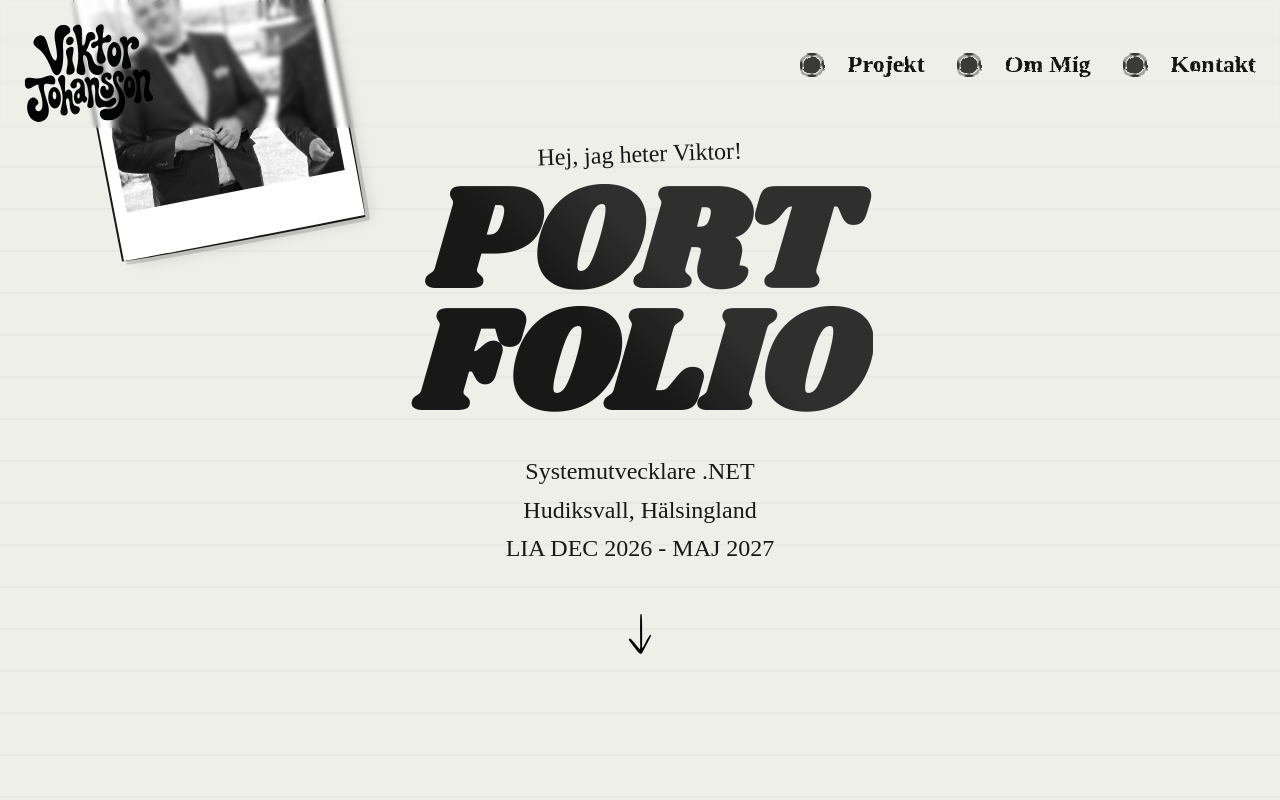
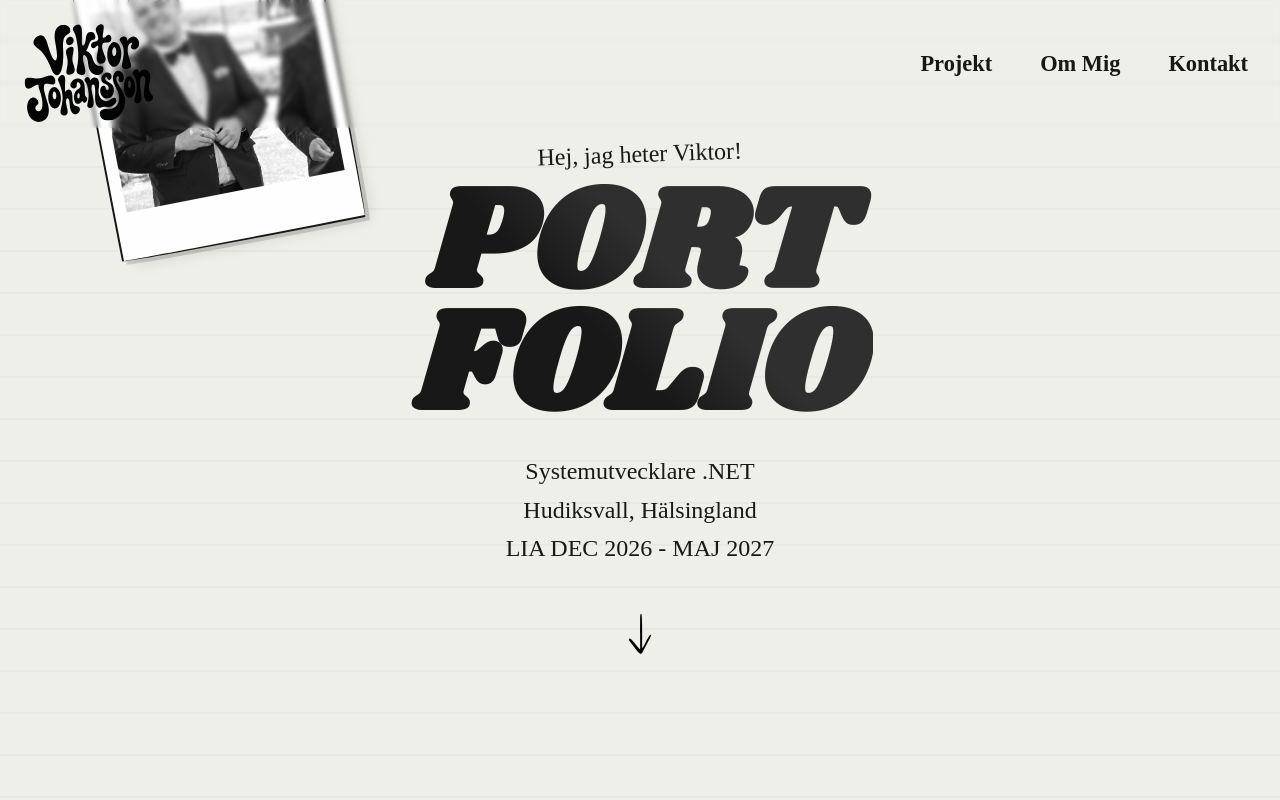
Before and after one commit to discovicke/portfolio-mono, a React (Vite) app: page / in a window 1280 px wide. Shown: the top 800 px of the page. Built offline with nearby package versions, Linux system fonts and the light colour scheme.

Commit message:
Refactor Navbar component to use DoodleNavLink and implement active section highlighting

```diff
--- a/src/components/Navbar.tsx
+++ b/src/components/Navbar.tsx
@@ -3,16 +3,99 @@
  *
  * Detta är navigationsbaren som ligger fixerad längst upp på sidan.
  * Den innehåller en logo och navigeringslänkar.
+ * Länkar markeras som aktiva baserat på vilken sektion som är synlig.
  */
 
-import React from 'react';
-import NotebookNavLink from './NotebookNavLink';
+import React, { useState, useEffect } from 'react';
+import DoodleNavLink from './DoodleNavLink';
 import './Navbar.css';
 
-const Navbar: React.FC = () => (
-    <nav className="navbar">
-        {/* Logo - visas till vänster */}
-        <div className="logo" style={{width: "8rem", height: "5rem"}}>
+const Navbar: React.FC = () => {
+    // Håll reda på vilka sektioner som har scrollats förbi
+    const [activeSection, setActiveSection] = useState<string>('');
+
+    /**
+     * Scrolla till toppen av sidan
+     */
+    const scrollToTop = () => {
+        window.scrollTo({ top: 0, behavior: 'smooth' });
+    };
+
+    /**
+     * Intersection Observer för att detektera vilka sektioner som är synliga
+     */
+    useEffect(() => {
+        const sections = ['work', 'about', 'contact'];
+
+        const observer = new IntersectionObserver(
+            (entries) => {
+                entries.forEach((entry) => {
+                    if (entry.isIntersecting) {
+                        setActiveSection(entry.target.id);
+                    }
+                });
+            },
+            {
+                rootMargin: '-20% 0px -60% 0px', // Aktivera när sektionen är i övre delen av viewport
+                threshold: 0
+            }
+        );
+
+        sections.forEach((sectionId) => {
+            const element = document.getElementById(sectionId);
+            if (element) {
+                observer.observe(element);
+            }
+        });
+
+        // Observer för Hero-sektionen - när den är synlig, rensa aktiv sektion
+        const heroObserver = new IntersectionObserver(
+            (entries) => {
+                entries.forEach((entry) => {
+                    if (entry.isIntersecting) {
+                        setActiveSection(''); // Rensa aktiv sektion när hero är synlig
+                    }
+                });
+            },
+            {
+                rootMargin: '0px',
+                threshold: 0.5 // Hero måste vara minst 50% synlig
+            }
+        );
+
+        const heroElement = document.querySelector('.hero');
+        if (heroElement) {
+            heroObserver.observe(heroElement);
+        }
+
+        return () => {
+            observer.disconnect();
+            heroObserver.disconnect();
+        };
+    }, []);
+
+    /**
+     * Kontrollera om en sektion är "passerad" (för kumulativ markering)
+     */
+    const isSectionActive = (sectionId: string): boolean => {
+        const sections = ['work', 'about', 'contact'];
+        const currentIndex = sections.indexOf(activeSection);
+        const sectionIndex = sections.indexOf(sectionId);
+        return sectionIndex <= currentIndex && currentIndex >= 0;
+    };
+
+    return (
+        <nav className="navbar">
+            {/* Logo - klickbar, tar dig till toppen */}
+            <div
+                className="logo"
+                style={{width: "8rem", height: "5rem", cursor: "pointer"}}
+                onClick={scrollToTop}
+                role="button"
+                tabIndex={0}
+                onKeyDown={(e) => e.key === 'Enter' && scrollToTop()}
+                aria-label="Gå till toppen av sidan"
+            >
             <svg version="1.1"
                  id="Layer_1"
                  xmlns="http://www.w3.org/2000/svg" x="0px"
@@ -57,9 +140,9 @@ const Navbar: React.FC = () => (
 
         {/* Navigation länkar - döljs på mobil, visas på desktop */}
         <div className="nav-links">
-            <NotebookNavLink label="Projekt" href="#work"/>
-            <NotebookNavLink label="Om Mig" href="#about"/>
-            <NotebookNavLink label="Kontakt" href="#contact"/>
+            <DoodleNavLink label="Projekt" href="#work" isActive={isSectionActive('work')} />
+            <DoodleNavLink label="Om Mig" href="#about" isActive={isSectionActive('about')} />
+            <DoodleNavLink label="Kontakt" href="#contact" isActive={isSectionActive('contact')} />
         </div>
 
         {/* Mobilmeny-ikon - visas endast på mobil */}
@@ -79,6 +162,7 @@ const Navbar: React.FC = () => (
             </svg>
         </div>
     </nav>
-);
+    );
+};
 
 export default Navbar;
```
